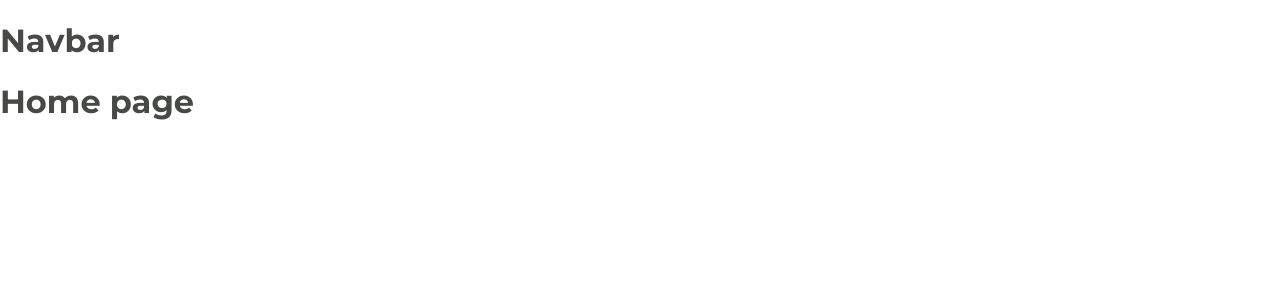
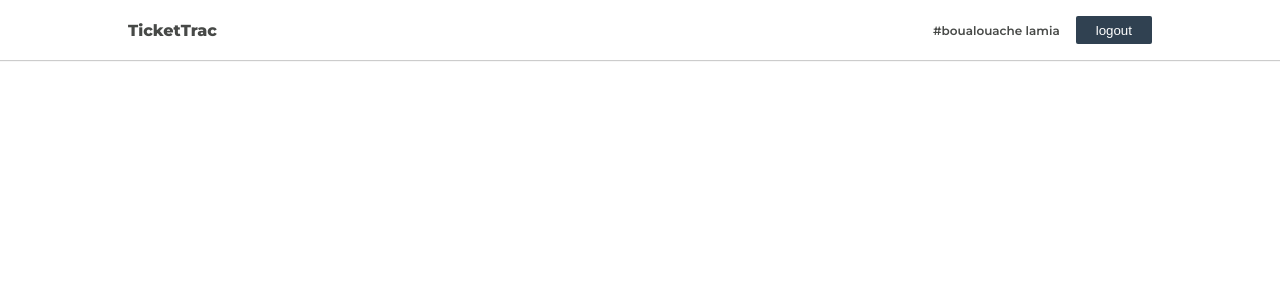
Before and after one commit to xmeix/ticketing-system, a React (Vite) app in the folder client/: page / in a window 1280 px wide. Shown: the top 300 px of the page. Built offline with nearby package versions, Linux system fonts and the light colour scheme.

Commit message:
add: navbar design

```diff
--- a/client/src/App.css
+++ b/client/src/App.css
@@ -1,3 +1,4 @@
+
 .flex-column {
   display: flex;
   flex-direction: column;
@@ -13,3 +14,6 @@
 .justify-center {
   justify-content: center;
 }
+.justify-between {
+  justify-content: space-between;
+}
--- a/client/src/components/Navbar/Navbar.css
+++ b/client/src/components/Navbar/Navbar.css
@@ -0,0 +1,27 @@
+.navbar {
+  /* border: solid 1px; */
+  padding: 1em 10%;
+  position: fixed;
+  top: 0;
+  right: 0;
+  left: 0;
+  background-color: var(--white);
+  box-shadow: 0 0 1px 1px rgb(0, 0, 0, 0.2);
+}
+.navbar .nav-title {
+  font-weight: 800;
+}
+.navbar .nav-user {
+  font-size: 12px;
+  font-weight: 600;
+}
+.navbar .nav-params {
+  gap: 1em;
+}
+.navbar .nav-params button {
+  border: none;
+  background-color: var(--blue);
+  color: var(--white);
+  padding: 0.5em 1.5em;
+  border-radius: 2px;
+}
--- a/client/src/components/Navbar/Navbar.jsx
+++ b/client/src/components/Navbar/Navbar.jsx
@@ -1,8 +1,12 @@
 import "./Navbar.css";
 const Navbar = () => {
   return (
-    <div className="navbar">
-      <h1>Navbar</h1>
+    <div className="navbar flex-row justify-between align-center">
+      <div className="nav-title">TicketTrac</div>
+      <div className="nav-params flex-row align-center">
+        <div className="nav-user">#boualouache lamia</div>
+        <button>logout</button>
+      </div>
     </div>
   );
 };
```
Also changed, not shown: 1 other file (tests, documents, lock files or other folders).
